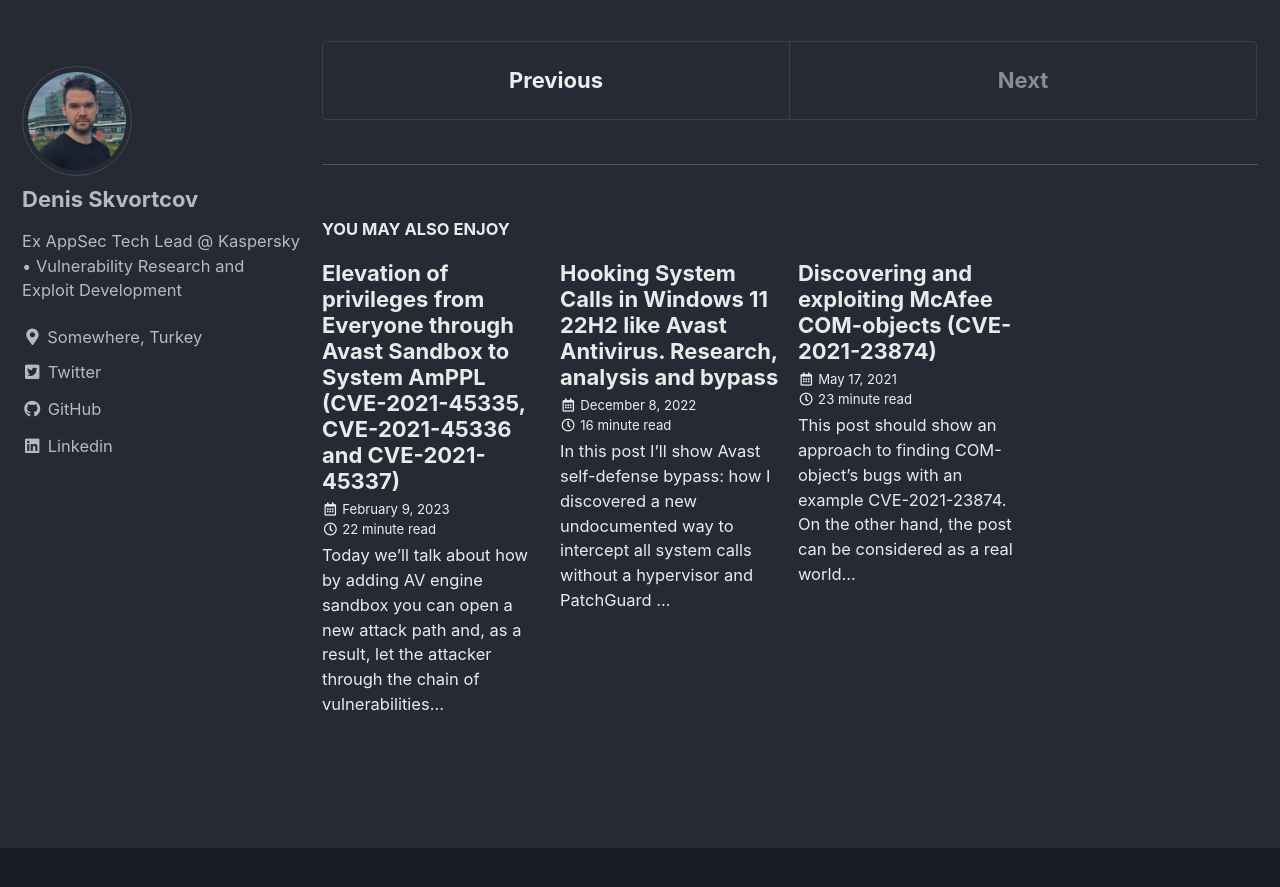
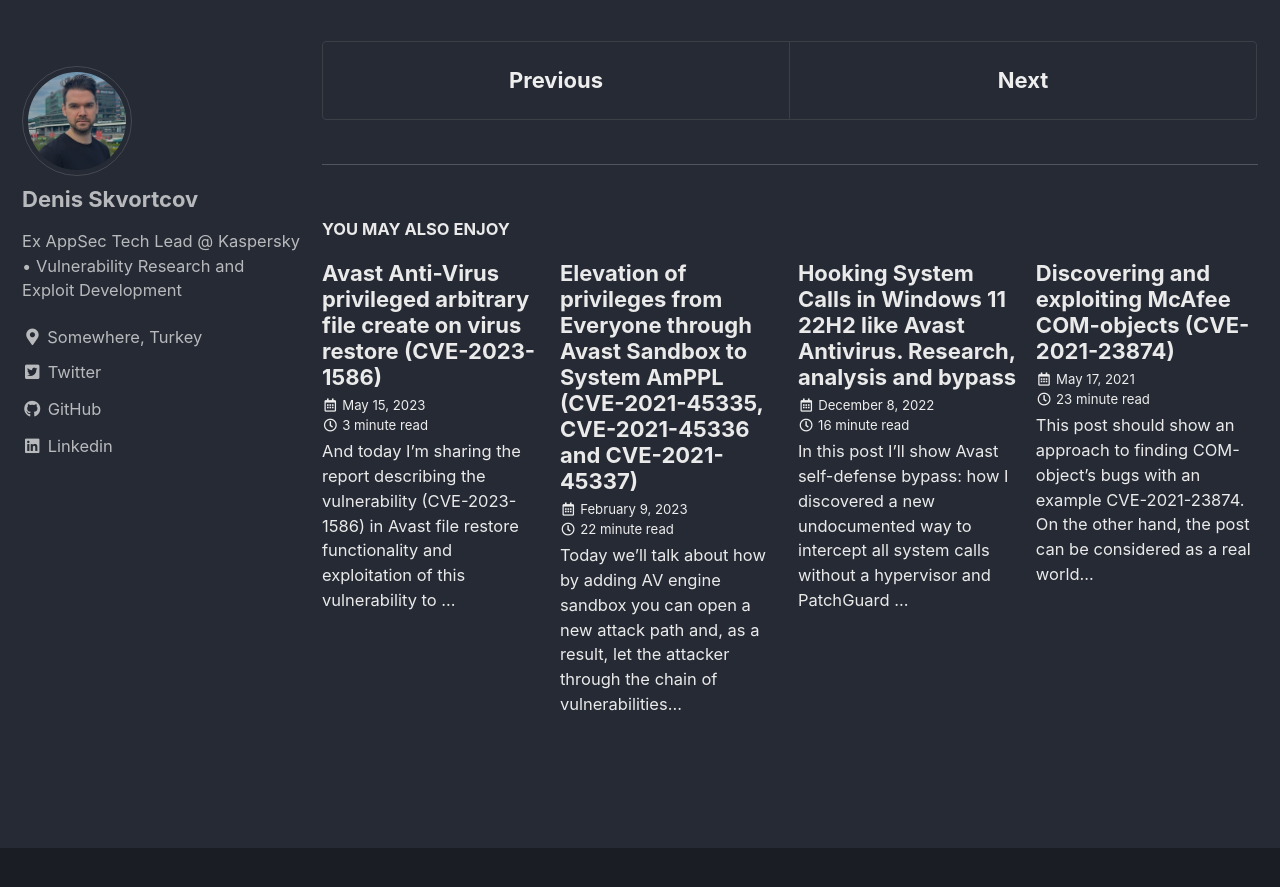
Before and after one commit to the-deniss/the-deniss.github.io, a Jekyll site: the page built from _posts/2023-04-26-avast-privileged-arbitrary-file-create-on-quarantine.markdown, in a window 1280 px wide and 900 px high, scrolled down 7172 px. Shown: the top 887 px of the window. Built offline with Jekyll 4.4.1, drawn with Linux system fonts in a browser that asks for light colours; cached includes are drawn as plain includes; part of the change alters nothing that is shown.

Commit message:
Added post 'Avast Anti-Virus privileged arbitrary file create on virus restore (CVE-2023-1586)'

````diff
--- a/_posts/2023-04-26-avast-privileged-arbitrary-file-create-on-quarantine.markdown
+++ b/_posts/2023-04-26-avast-privileged-arbitrary-file-create-on-quarantine.markdown
@@ -138,7 +138,7 @@ rundll32 .\AswQuarantineFileExploit.dll,Exploit C:\Users\User\Desktop\PoC\pwn.tx
 ```
 3.	Make sure file passed as 2nd argument was successfully replaced with file passed as 1st argument.
 
-*Note:* The exploit can as well create file if it does not exist and overwrite files owned by `TrustedInstaller` and accessible only for `READ` for SYSTEM account.
+**Note:** The exploit can as well create file if it does not exist and overwrite files owned by `TrustedInstaller` and accessible only for `READ` for SYSTEM account.
 {: .notice--info}
 
 And below is demo of the PoC:
@@ -148,7 +148,7 @@ And below is demo of the PoC:
     <p>Your browser doesn't support HTML video. Here is a <a href="{{ site.url }}/assets/videos/AswQuarantineFileExploit_demo.mp4">link to the video</a> instead.</p>
 </video>
 
-*Note:* It’s worth noting that PoC code is adapted for Avast Free Antivirus 22.5.6015 (build 22.5.7263.728). This is important, because the exploit intensively uses RPC interfaces, and the layout of the RPC interface may change slightly between Product versions.
+**Note:** It’s worth noting that PoC code is adapted for Avast Free Antivirus 22.5.6015 (build 22.5.7263.728). This is important, because the exploit intensively uses RPC interfaces, and the layout of the RPC interface may change slightly between Product versions.
 {: .notice--warning}
 
 Getting code execution as SYSTEM from arbitrary file write primitive is quite trivial (e.g. you can use that
--- /dev/null
+++ b/_posts/2023-05-15-avast-privileged-arbitrary-file-create-on-restore.markdown
@@ -0,0 +1,111 @@
+---
+title:  "Avast Anti-Virus privileged arbitrary file create on virus restore (CVE-2023-1586)"
+date:   2023-05-15 12:30:00 +0300
+categories: posts
+excerpt: >-
+  And today I'm sharing the report describing the vulnerability (CVE-2023-1586) in Avast file restore functionality and exploitation
+  of this vulnerability to execute arbitrary code in the "NT AUTHORITY\SYSTEM" context
+header:
+  og_image: /assets/images/avast-privileged-arbitrary-file-create-on-restore/avast-smashed-glass.png
+---
+
+## 0x00: Introduction
+
+In the [previous post](https://the-deniss.github.io/posts/2023/04/26/avast-privileged-arbitrary-file-create-on-quarantine.html), we talked
+about how [Avast Free Antivirus](https://www.avast.com/free-antivirus-download#pc) "awkwardly" removes malware and how an attacker, by
+chaining CVE-2023-1585 and CVE-2023-1587, was able to execute arbitrary code in the SYSTEM context. And it is quite obvious to assume
+that similar problems can be in the virus restore functionality. And today I'm sharing the report describing the vulnerability
+(CVE-2023-1586) in Avast file restore functionality and exploitation of this vulnerability to execute arbitrary code in the
+"NT AUTHORITY\SYSTEM" context.
+
+## 0x01: High-level overview of the vulnerability and the possible effect of using it
+
+Avast Anti-Virus since ver. 22.3.6008 (I didn’t check previous versions, but it is very likely that they are also vulnerable), when user
+requests restore of a file virus, creates the file in the context of the SYSTEM account. To mitigate file redirection attacks, it checks
+the entire path for any types of links, and if the path contains link, terminates operation with error. However, path checking and file
+restoring are not atomic operation, so this algorithm has TOCTOU vulnerability: by manipulating with path links attacker can redirect
+service’s operations and create arbitrary file. This vulnerability has been assigned
+[CVE-2023-1586](https://cve.mitre.org/cgi-bin/cvename.cgi?name=2023-1586).
+
+## 0x02: Root Cause Analysis
+
+On file virus restoring Avast Anti-Virus (AV) create the file in the context of the SYSTEM account. AV main service checks the entire path
+to parent directory for any types of links `(2)`, and if the path contains link, terminates operation with error. AV service makes these
+actions to mitigate file redirection attacks. But between path checking and subsequent file creation exists time window, when attacker
+can redirect path to another destination. This time window is quite short, but attacker can extend it. After path checking and before file
+restoring `AvastSvc` service reads metainfo from encrypted sqlite-database named `C:\$AV_ASW\$VAULT\vault.db`. Therefore, if attacker sets
+RWH-oplock `(1)` on `vault.db`, it blocks execution of restore virus algorithm and attacker can reliably redirect `(3)` parent directory of
+restored virus to previously inaccessible location.
+
+![RestoreExploit 1]({{ site.url }}/assets/images/avast-privileged-arbitrary-file-create-on-restore/RestoreExploit_1.png)
+
+After directory switching main AV service following symbolic links restores arbitrary file `(4)` that attacker wants. It's worth noting
+that the bug only allows to create new files in arbitrary location and not overwrite already existing files.
+
+![RestoreExploit 2]({{ site.url }}/assets/images/avast-privileged-arbitrary-file-create-on-restore/RestoreExploit_2.png)
+
+Thus for successful exploitation arbitrary file/directory create (CVE-2023-1586) we need to do next steps:
+
+1. Create directory `.\Switch` and a test EICAR virus `.\Switch\{GUID}.dll`;
+2. Wait for the test virus will be quarantined;
+3. Create an oplock on `C:\$AV_ASW\$VAULT\vault.db`;
+4. Bypass self-defense and call `Proc82` of RPC-interface `[aswAavm]` to restore file;
+5. When oplock triggers, switch parent directory with mount point to native symbolic link, e.g. mount point `".\Switch" -> "\RPC Control"`
+and native symbolic link `"\RPC Control\{GUID}.dll" -> "??\C:\Windows\System32\poc.dll"`;
+6. Make sure `C:\Windows\System32\poc.dll` was created.
+
+## 0x03: Proof-of-Concept
+
+The full source code of the PoC can be found on my [github](https://github.com/the-deniss/Vulnerability-Disclosures/tree/main/CVE-2023-1586/).
+
+Steps to reproduce:
+1. Copy `AswRestoreFileExploit.dll` to target machine where Avast Free Anti-Virus is already installed;
+2. Run `powershell.exe` and call `rundll32.exe` with DLL `AswRestoreFileExploit.dll`, exported function `Exploit` and two arguments:
+1st – the name of a file that contains content the file specified by 2nd argument, 2nd - the name of the file being created. Example of `rundll32` command line:
+```
+rundll32 .\AswRestoreFileExploit.dll,Exploit C:\Users\User\Desktop\PoC\pwn.txt C:\Windows\System32\poc.dll
+```
+3. Make sure file passed as 2nd argument was successfully created and contains content of file passed as 1st argument.
+
+**Note:** The exploit can only create new file in arbitrary location and cannot overwrite already existing files.
+{: .notice--info}
+
+And below is demo of the PoC:
+
+<video id="aswrestorefileexploitdemo" preload="none" width="740" height="480" poster="{{ site.url }}/assets/poster/AswRestoreFileExploit_demo.png" controls>
+    <source src="{{ site.url }}/assets/videos/AswRestoreFileExploit_demo.mp4" type="video/webm">
+    <p>Your browser doesn't support HTML video. Here is a <a href="{{ site.url }}/assets/videos/AswRestoreFileExploit_demo.mp4">link to the video</a> instead.</p>
+</video>
+
+**Note:** It’s worth noting that PoC code is adapted for Avast Free Antivirus 22.5.6015 (build 22.5.7263.728). This is important, because the exploit intensively uses RPC interfaces, and the layout of the RPC interface may change slightly between Product versions.
+{: .notice--warning}
+
+As I've already said, getting code execution as SYSTEM from arbitrary file write primitive is quite trivial (e.g. you can use that
+[trick](https://github.com/blackarrowsec/redteam-research/tree/master/LPE via StorSvc)), so this step is not implemented in the PoC and is not covered in this report.
+
+## 0x04: Disclosure Timeline
+
+- 25-06-2022
+Initial report sent to Avast.
+
+- 03-10-2022
+Initial response from Avast stating they got displaced my report and are now being reviewed it.
+
+- 19-10-2022
+Avast triaged the issue reported as a valid issue and redirected me to the [NortonLifeLock](https://www.nortonlifelock.com/us/en/contact-us/report-a-security-vulnerability/)
+bug bounty portal.
+
+- 27-10-2022
+Norton triaged the issue reported as a valid issue and is starting work on a fix.
+
+- 15-12-2022
+Norton released patched version of product and is requesting retest of the implemented fix.
+
+- 09-02-2023
+I confirmed that fix is correct.
+
+- 19-04-2023
+Norton registered CVEs and published [advisory](https://support.norton.com/sp/static/external/tools/security-advisories.html).
+
+- 15-05-2023
+This post has been published.
````
Also changed, not shown: assets/images/avast-privileged-arbitrary-file-create-on-restore/RestoreExploit_1.png (added), assets/images/avast-privileged-arbitrary-file-create-on-restore/RestoreExploit_2.png (added), assets/images/avast-privileged-arbitrary-file-create-on-restore/avast-smashed-glass.png (added), assets/poster/AswRestoreFileExploit_demo.png (added), 1 other file.
